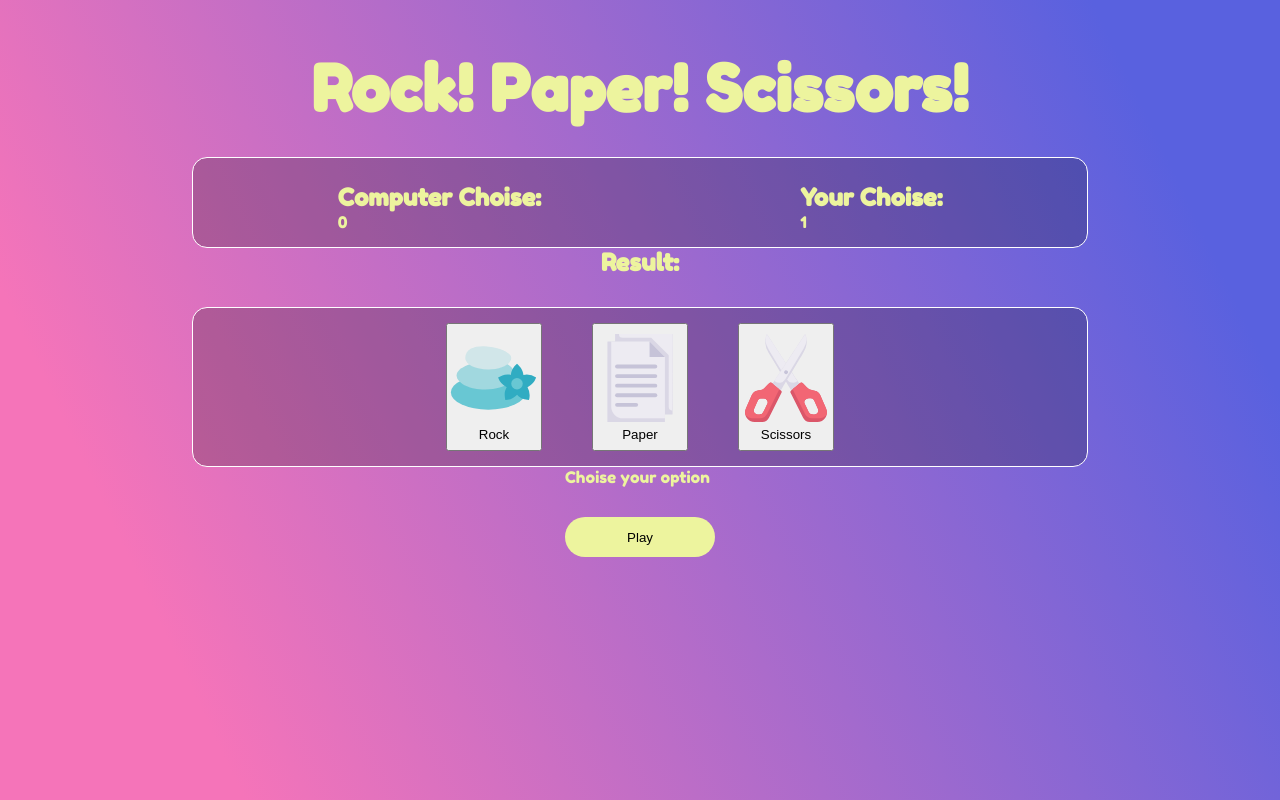
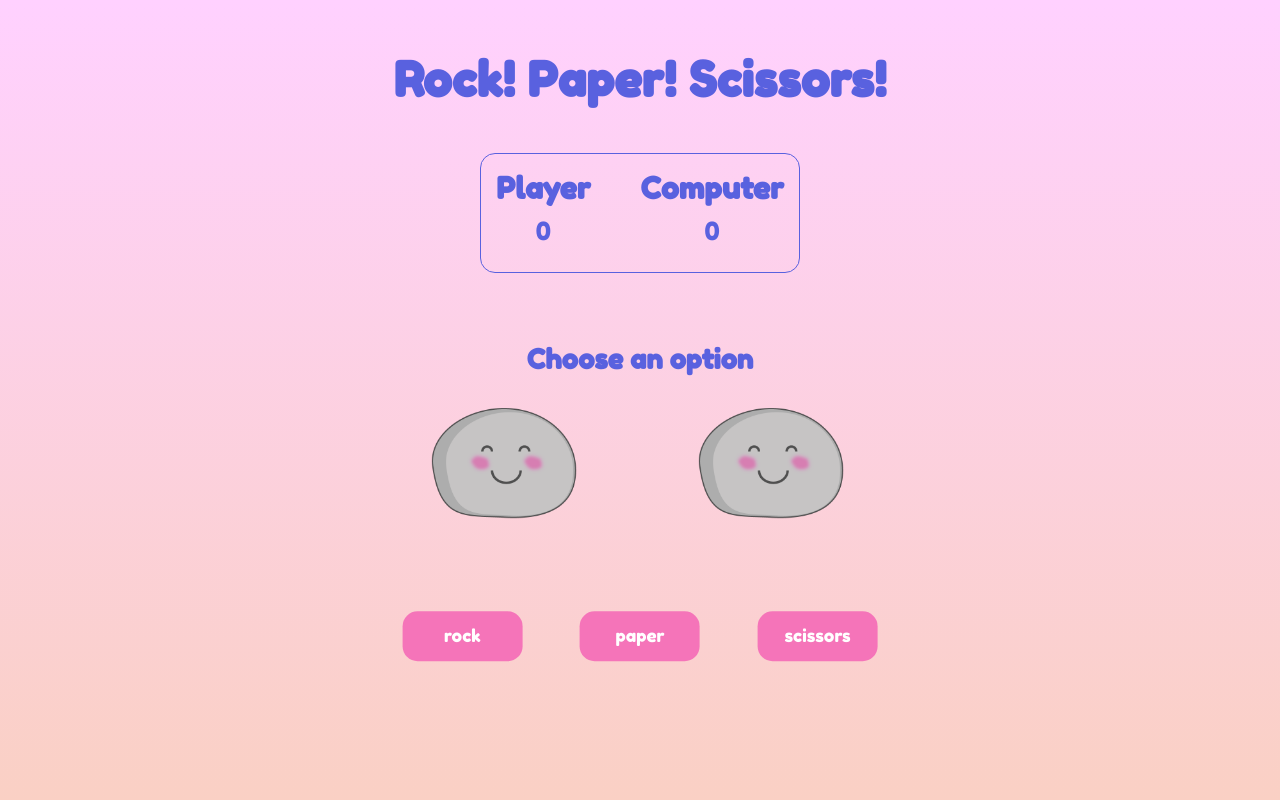
Before and after one commit to CristinaHSansaloni/Rock-Paper-Scissors, a plain HTML site: page index.html in a window 1280 px wide. Drawn offline with Linux system fonts and the light colour scheme.

Commit message:
new styles

```diff
--- a/index.html
+++ b/index.html
@@ -17,37 +17,34 @@
     <header class="header">
       <h1>Rock! Paper! Scissors!</h1>
     </header>
-    <main class="container">
-      <section class="choise">
-        <div class="choise-card">
-          <h2>Computer Choise:<span id="computer-choise"></span></h2>
-          <p class="points-computer">0</p>
+    <main class="game">
+      <section class="score">
+        <div class="player-score">
+          <h2>Player</h2>
+          <p>0</p>
         </div>
-        <div class="choise-card">
-          <h2>Your Choise:<span id="user-choise"></span></h2>
-          <p class="points-user">1</p>
+        <div class="computer-score">
+          <h2>Computer</h2>
+          <p>0</p>
         </div>
       </section>
-      <section class="result">
-        <h2>Result:<span id="result"></span></h2>
+      <section class="intro">
+        <h2>Ready?</h2>
+        <button>Let's Play</button>
       </section>
-      <section class="options">
-        <button class="options-btn rock" type="button">
-          <img src="img/rock.svg" alt="" />Rock
-        </button>
-        <button class="options-btn paper" type="button">
-          <img src="./img/paper.svg" alt="" />Paper
-        </button>
-        <button class="options-btn scissors" type="button">
-          <img src="./img/scissors.svg" alt="" />Scissors
-        </button>
-      </section>
-      <section>
-        <p>Choise your option</p>
-        <button class="play">Play</button>
+      <section class="match">
+        <h2 class="winner">Choose an option</h2>
+        <div class="hands">
+          <img class="player-hand" src="./img/rock.png" alt="player hand" />
+          <img class="computer-hand" src="./img/rock.png" alt="computer hand" />
+        </div>
+        <div class="options">
+          <button class="rock">rock</button>
+          <button class="paper">paper</button>
+          <button class="scissors">scissors</button>
+        </div>
       </section>
     </main>
-
     <script src="./js/main.js"></script>
   </body>
 </html>
--- a/js/main.js
+++ b/js/main.js
@@ -1 +1 @@
-'use strict'
+'use strict';
--- a/styles/style.css
+++ b/styles/style.css
@@ -5,60 +5,91 @@
 }
 body {
     font-family: 'Fredoka One', cursive;
-    color: rgb(237, 244, 158);
-    background-image: linear-gradient( 64.5deg,  rgba(245,116,185,1) 14.7%, rgba(89,97,223,1) 88.7% );
+    color: rgba(89,97,223,1);
+    background-image: linear-gradient(to top, #fad0c4 0%, #ffd1ff 100%);
     background-repeat: no-repeat;
     background-attachment: fixed;
 }
 .header {
     display: flex;
     justify-content: center;
-    font-size: 2rem;
-    margin-top: 50px;
+    font-size: 1.5rem;
+    margin: 50px auto 30px;
 }
-.container {
+.game {
     display: flex;
     flex-direction: column;
     align-items: center;
 }
-.choise {
-    margin-top: 30px;
+.score {
+    height: 15vh;
     display: flex;
-    width: 70%;
+    /*justify-content: space-around;*/
+    gap: 50px;
+    align-items: center;
+    border: solid 1px rgba(89,97,223,1);
+    border-radius: 15px;
+    padding: 15px;
+    margin: 15px;
+}
+.score h2 {
+    font-size: 30px;
+}
+.score p {
+    text-align: center;
+    padding: 10px;
+    font-size: 25px;
+}
+.intro {
+    height: 50vh;
+    display: flex;
+    flex-direction: column;
+    align-items: center;
+    justify-content: space-around;
+    opacity: 0;
+}
+.intro h2 {
+    font-size: 30px;
+    color: rgba(89,97,223,1);
+}
+.intro button,
+.match button {
+    width: 120px;
+    height: 50px;
+    background: rgba(245,116,185,1);
+    border: none;
+    border-radius: 15px;
+    font-size: 1.1rem;
+    font-family: 'Fredoka One', cursive;
+    color: white;
+}
+
+.intro button:hover,
+.match button:hover {
+    background: linear-gradient( 64.5deg,  rgba(245,116,185,1) 14.7%, rgba(89,97,223,1) 88.7% );;
+}
+.match {
+    position: absolute;
+    top: 50%;
+    left: 50%;
+    /*transform: translate(-50%, -50%);*/
+    transform: translate(-50%, -15%);
+}
+.winner {
+    text-align: center;
+    font-size: 1.7rem;
+}
+.hands,
+.options {
+    display: flex;
     justify-content: space-around;
     align-items: center;
-    background-color: rgba(0, 0, 0, .2);
-    border: solid 1px white;
-    border-radius: 15px;
-    padding: 15px;
-    padding-top: 25px;
-}
-.options {
-    display: flex;
-    justify-content: center;
-    gap: 50px;
-    margin-top: 30px;
-    width: 70%;
-    padding: 15px;
-    border: solid 1px white;
-    border-radius: 15px;
-    background-color: rgba(0, 0, 0, .2);
+    padding: 2rem;
 
 }
-.options-btn {
-    height: 8rem;
-    width: 6rem;
+.hands img {
+    width: 10rem;
 }
-.play {
-    margin-top: 30px;
-    width: 150px;
-    background-color: rgb(237, 244, 158);
-    outline: none;
-    border: none;
-    border-radius: 30px;
-    transition: transform .5s;
-    height: 40px;
+.options button {
+    margin: 1.8rem;
 }
-.play:hover {
-    transform: scale(1.2);
-}
```
Also changed, not shown: img/logo.svg (deleted), img/paper.png (added), img/paper.svg (deleted), img/rock.png (added), img/rock.svg (deleted), img/scissors.png (added), img/scissors.svg (deleted), 1 other file.
